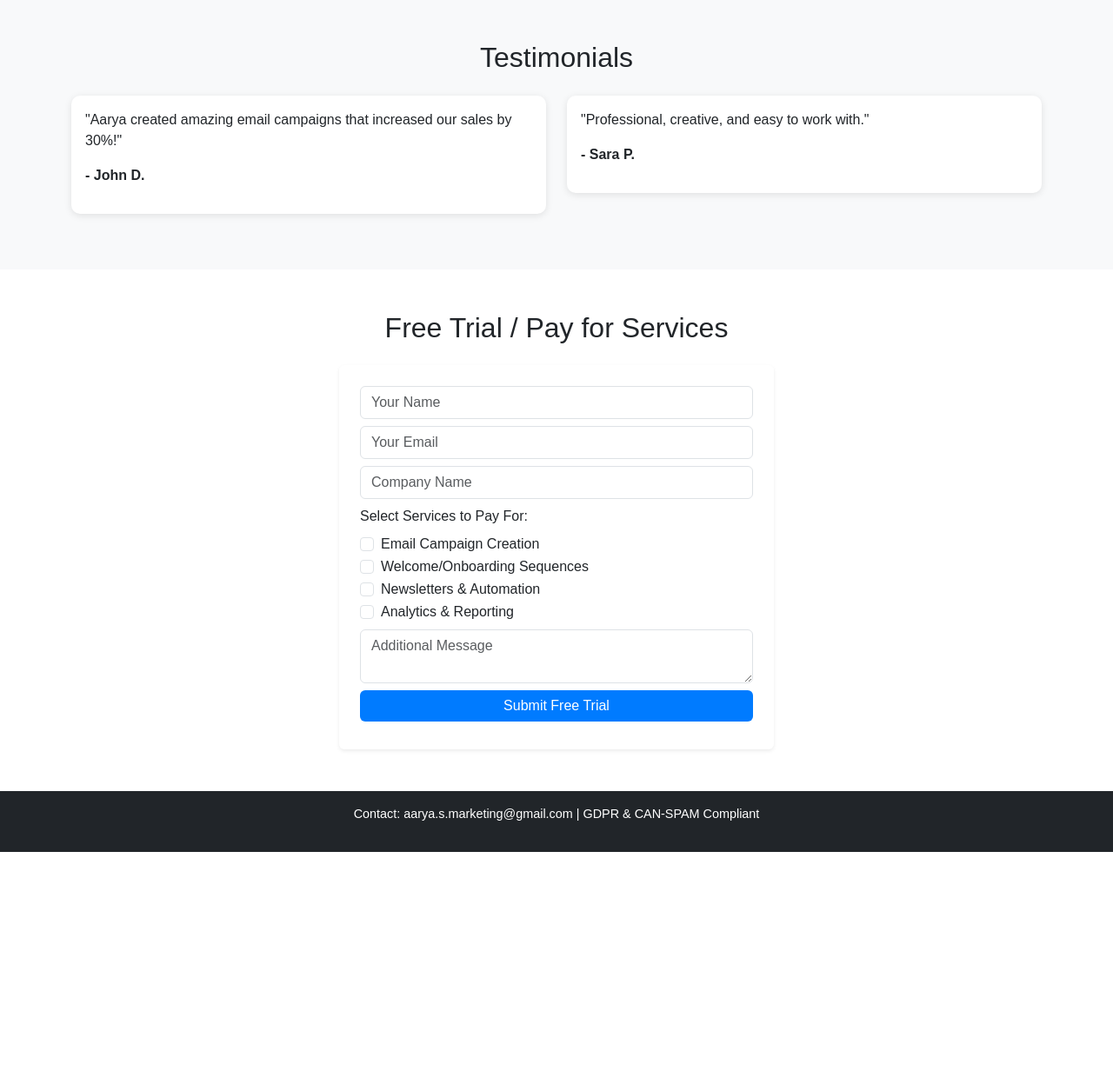
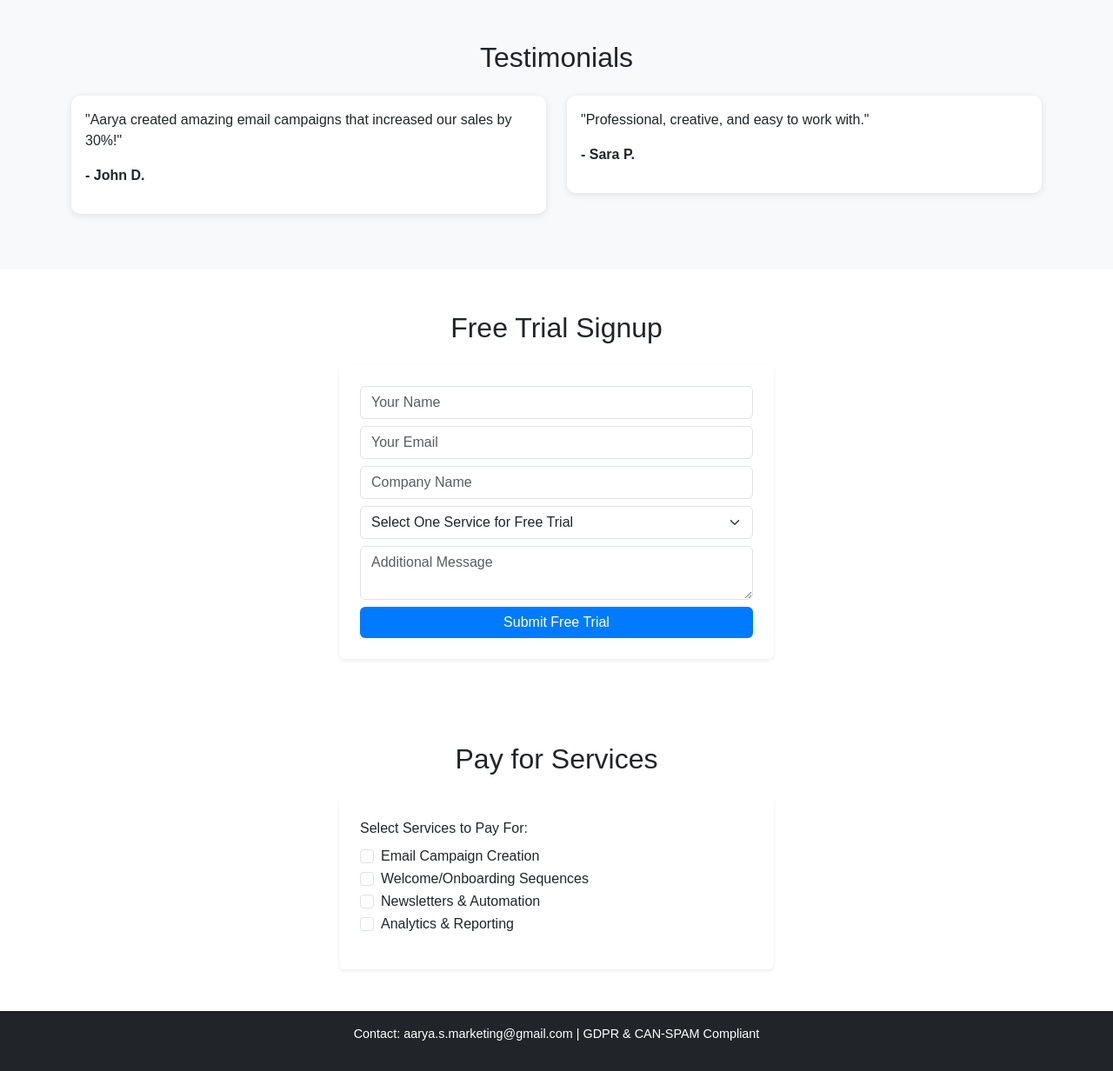
Before and after one commit to aaryasmarketing-bot/mail, a Flask app: page / in a window 1280 px wide. Shown: the part 1117-2349 px from the top of the page at 87% size. Before the commit the page ends 2097 px from the top, so only its background shows below. Run offline with Flask 3, Linux system fonts and the light colour scheme; some libraries are stand-ins or nearby versions.

Commit message:
Update index.html

```diff
--- a/templates/index.html
+++ b/templates/index.html
@@ -69,30 +69,41 @@
     </div>
 </section>
 
+<!-- Free Trial Section (single service) -->
 <section id="free-trial" class="container py-5">
-    <h2 class="text-center mb-4">Free Trial / Pay for Services</h2>
-    <form id="trialForm" class="mx-auto p-4 bg-white rounded shadow-sm" style="max-width: 500px;">
+    <h2 class="text-center mb-4">Free Trial Signup</h2>
+    <form method="POST" class="mx-auto p-4 bg-white rounded shadow-sm" style="max-width:500px;">
         <input type="text" name="name" placeholder="Your Name" required class="form-control mb-2">
         <input type="email" name="email" placeholder="Your Email" required class="form-control mb-2">
         <input type="text" name="company" placeholder="Company Name" class="form-control mb-2">
 
-        <!-- Multi-service checkboxes -->
+        <select name="service" required class="form-select mb-2">
+            <option value="">Select One Service for Free Trial</option>
+            {% for service in services %}
+            <option value="{{ service }}">{{ service }}</option>
+            {% endfor %}
+        </select>
+
+        <textarea name="message" placeholder="Additional Message" class="form-control mb-2"></textarea>
+        <button type="submit" class="btn btn-primary w-100">Submit Free Trial</button>
+    </form>
+</section>
+
+<!-- Pay for Services Section (multiple services) -->
+<section id="pay-services" class="container py-5">
+    <h2 class="text-center mb-4">Pay for Services</h2>
+    <div class="mx-auto p-4 bg-white rounded shadow-sm" style="max-width:500px;">
         <div class="mb-2">
             <label class="form-label">Select Services to Pay For:</label>
             {% for service in services %}
             <div class="form-check">
-                <input class="form-check-input" type="checkbox" name="services" value="{{ service }}" id="{{ service }}">
-                <label class="form-check-label" for="{{ service }}">{{ service }}</label>
+                <input class="form-check-input" type="checkbox" name="pay_services" value="{{ service }}" id="pay_{{ service }}">
+                <label class="form-check-label" for="pay_{{ service }}">{{ service }}</label>
             </div>
             {% endfor %}
         </div>
-
-        <textarea name="message" placeholder="Additional Message" class="form-control mb-2"></textarea>
-
-        <button type="submit" class="btn btn-primary w-100 mb-2">Submit Free Trial</button>
-    </form>
-
-    <div id="paypal-button-container" class="mx-auto" style="max-width: 400px;"></div>
+        <div id="paypal-button-container" class="mx-auto mt-3" style="max-width:400px;"></div>
+    </div>
 </section>
 
 <footer class="text-center py-3 bg-dark text-white">
@@ -103,7 +114,7 @@
 <script>
 paypal.Buttons({
     createOrder: function(data, actions) {
-        const selected = Array.from(document.querySelectorAll('input[name="services"]:checked')).map(el => el.value);
+        const selected = Array.from(document.querySelectorAll('input[name="pay_services"]:checked')).map(el => el.value);
         if(selected.length === 0) {
             alert("Please select at least one service to pay.");
             return;
@@ -129,7 +140,7 @@ paypal.Buttons({
             const name = document.querySelector('input[name="name"]').value;
             const email = document.querySelector('input[name="email"]').value;
             const company = document.querySelector('input[name="company"]').value;
-            const selected = Array.from(document.querySelectorAll('input[name="services"]:checked')).map(el => el.value);
+            const selected = Array.from(document.querySelectorAll('input[name="pay_services"]:checked')).map(el => el.value);
 
             fetch('/paypal_capture', {
                 method: 'POST',
@@ -140,3 +151,10 @@ paypal.Buttons({
             });
         });
     },
+    onCancel: function(data) {
+        window.location.href = "/cancel";
+    }
+}).render('#paypal-button-container');
+</script>
+</body>
+</html>
```
